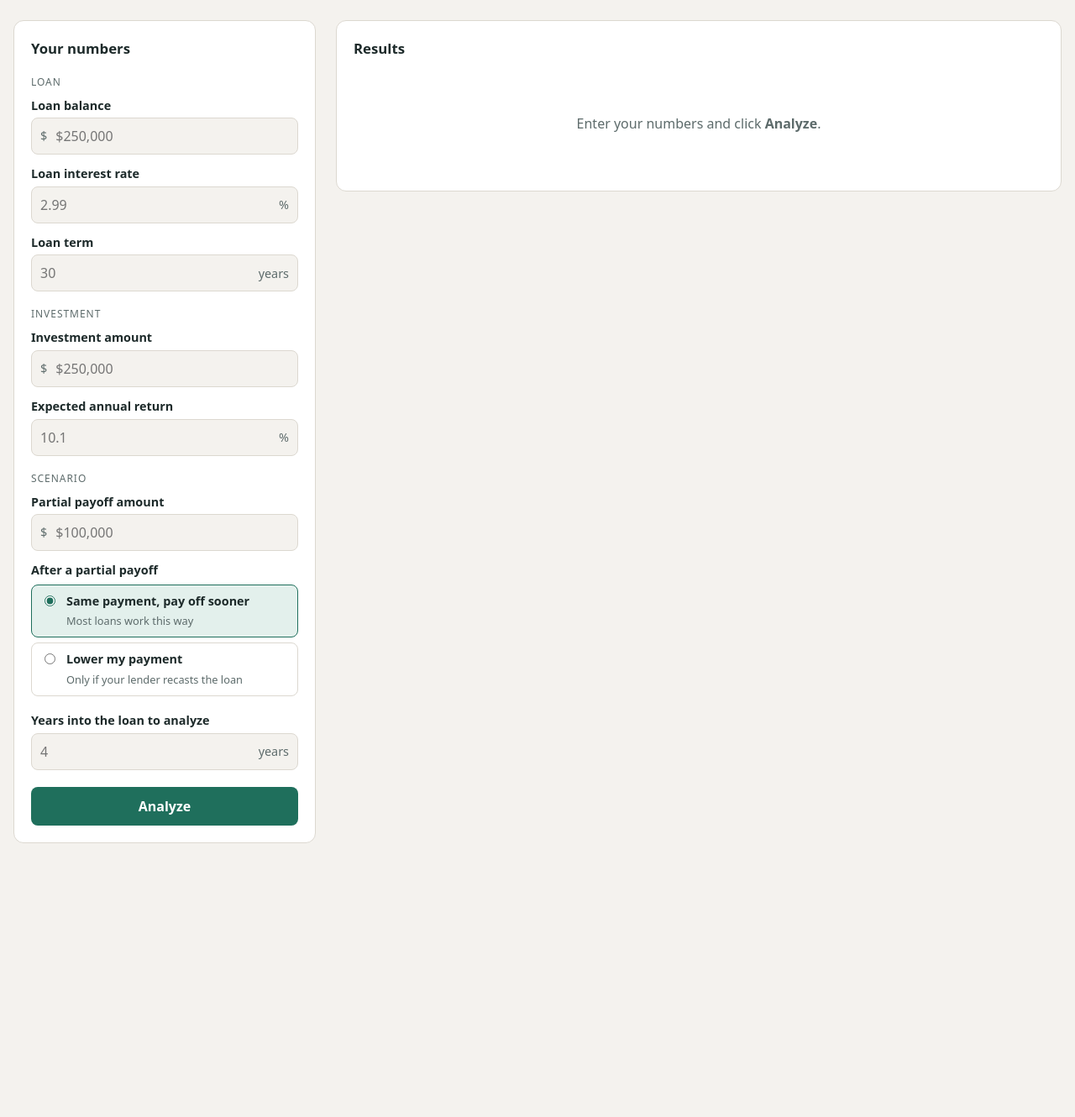
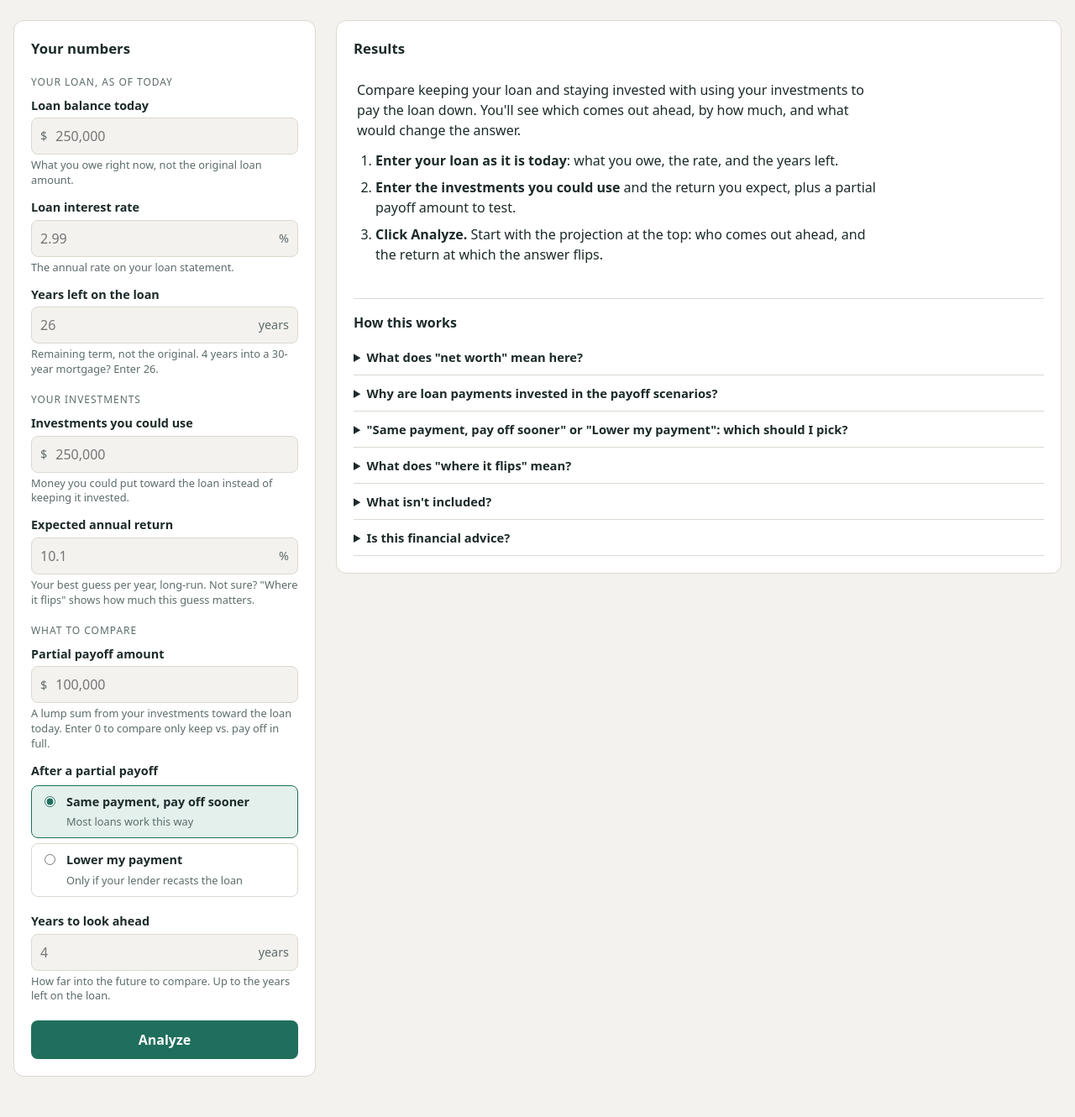
Before and after one commit to timothypaulschmidt/Loan-vs-Investment-Analyzer, a FastAPI app: page / in a window 1280 px wide. Shown: the part 98-1428 px from the top of the page at 84% size. Before the commit the page ends 1102 px from the top, so only its background shows below. Run offline with FastAPI, Linux system fonts and the light colour scheme.

Commit message:
Make the app easier to understand: clear labels, hints, guide, FAQ
- Clearer labels: "Loan balance today", "Years left on the loan",
  "Investments you could use", "Years to look ahead" (the old
  "Loan term" / "Years into the loan" were ambiguous)
- A one-line hint under every field
- First-visit 3-step guide in the empty results area
- "How this works" FAQ (6 collapsed questions) replaces most of the
  fine print
- Group titles and summary chips reworded to match
- Removed the duplicate $ from dollar placeholders

Co-Authored-By: Claude Opus 5.5 <noreply@anthropic.com>
Claude-Session: https://claude.ai/code/session_01ArEsN3HnvLazNN74TwbFKi

```diff
--- a/src/app.py
+++ b/src/app.py
@@ -20,19 +20,29 @@ MAX_AMOUNT = 1_000_000_000  # $1 billion: stops absurd values like 1e308
 # Every form field in one place: the HTML form and the validation both use this list.
 # "limits" are passed straight to parse_number().
 FIELDS = [
-    {"name": "loan_balance", "label": "Loan balance", "placeholder": "$250,000", "prefix": "$",
+    # Loan, as it stands today
+    {"name": "loan_balance", "label": "Loan balance today", "placeholder": "250,000", "prefix": "$",
+     "hint": "What you owe right now, not the original loan amount.",
      "limits": {"min_value": 1, "max_value": MAX_AMOUNT}},
     {"name": "interest_rate", "label": "Loan interest rate", "placeholder": "2.99", "suffix": "%",
+     "hint": "The annual rate on your loan statement.",
      "limits": {"min_value": 0, "max_value": 100, "is_percent": True}},
-    {"name": "loan_years", "label": "Loan term", "placeholder": "30", "suffix": "years",
+    {"name": "loan_years", "label": "Years left on the loan", "placeholder": "26", "suffix": "years",
+     "hint": "Remaining term, not the original. 4 years into a 30-year mortgage? Enter 26.",
      "limits": {"min_value": 1, "max_value": 50, "whole_number": True}},
-    {"name": "investment_balance", "label": "Investment amount", "placeholder": "$250,000", "prefix": "$",
+    # Investments
+    {"name": "investment_balance", "label": "Investments you could use", "placeholder": "250,000", "prefix": "$",
+     "hint": "Money you could put toward the loan instead of keeping it invested.",
      "limits": {"min_value": 0, "max_value": MAX_AMOUNT}},
     {"name": "investment_return", "label": "Expected annual return", "placeholder": "10.1", "suffix": "%",
+     "hint": "Your best guess per year, long-run. Not sure? \"Where it flips\" shows how much this guess matters.",
      "limits": {"min_value": -100, "max_value": 100, "is_percent": True}},
-    {"name": "partial_payoff", "label": "Partial payoff amount", "placeholder": "$100,000", "prefix": "$",
+    # What to compare
+    {"name": "partial_payoff", "label": "Partial payoff amount", "placeholder": "100,000", "prefix": "$",
+     "hint": "A lump sum from your investments toward the loan today. Enter 0 to compare only keep vs. pay off in full.",
      "limits": {"min_value": 0, "max_value": MAX_AMOUNT}},
-    {"name": "scenario_years", "label": "Years into the loan to analyze", "placeholder": "4", "suffix": "years",
+    {"name": "scenario_years", "label": "Years to look ahead", "placeholder": "4", "suffix": "years",
+     "hint": "How far into the future to compare. Up to the years left on the loan.",
      "limits": {"min_value": 1, "max_value": 50, "whole_number": True}},
 ]
 
@@ -57,7 +67,7 @@ def validate(form):
 
     if not {"loan_years", "scenario_years"} & errors.keys():
         if values["scenario_years"] > values["loan_years"]:
-            errors["scenario_years"] = f"Can't be longer than the loan term ({values['loan_years']} years)."
+            errors["scenario_years"] = f"Can't be more than the years left on the loan ({values['loan_years']})."
 
     # The partial payoff choice (radio buttons): anything unexpected falls back to the default
     values["payoff_mode"] = RECAST if form.get("payoff_mode") == RECAST else PAY_OFF_SOONER
--- a/src/templates/index.html
+++ b/src/templates/index.html
@@ -76,6 +76,22 @@
     .input span + input { padding-left: 0; }
     .field.has-error .input { border-color: var(--error); }
     .field .error { color: var(--error); font-size: .85rem; margin-top: 4px; }
+    .field .hint { color: var(--muted); font-size: .8rem; line-height: 1.4; margin-top: 4px; }
+
+    /* First-visit guide */
+    .guide { padding: 8px 4px; max-width: 640px; }
+    .guide-intro { margin: 0 0 12px; }
+    .guide ol { margin: 0; padding-left: 22px; }
+    .guide li { margin-bottom: 8px; }
+
+    /* How this works (FAQ) */
+    .faq { border-top: 1px solid var(--line); margin-top: 24px; padding-top: 16px; }
+    .faq h3 { font-size: 1rem; margin: 0 0 8px; }
+    .faq details { border-bottom: 1px solid var(--line); }
+    .faq summary { cursor: pointer; padding: 10px 0; font-weight: 600; font-size: .92rem; }
+    .faq summary:hover { color: var(--accent); }
+    .faq details p { margin: 0 0 12px; color: var(--muted); font-size: .9rem; max-width: 760px; }
+    .fine a { color: var(--accent); }
     button { width: 100%; margin-top: 8px; padding: 11px; border: 0; border-radius: 8px;
              background: var(--accent); color: var(--on-accent); font: inherit; font-weight: 600; cursor: pointer; }
     button:hover { filter: brightness(1.08); }
@@ -158,17 +174,20 @@
       {% if errors %}<div class="alert">Please fix the highlighted fields.</div>{% endif %}
 
       {% for f in fields %}
-        {% if loop.index0 == 0 %}<div class="group-title">Loan</div>{% endif %}
-        {% if loop.index0 == 3 %}<div class="group-title">Investment</div>{% endif %}
-        {% if loop.index0 == 5 %}<div class="group-title">Scenario</div>{% endif %}
+        {% if loop.index0 == 0 %}<div class="group-title">Your loan, as of today</div>{% endif %}
+        {% if loop.index0 == 3 %}<div class="group-title">Your investments</div>{% endif %}
+        {% if loop.index0 == 5 %}<div class="group-title">What to compare</div>{% endif %}
         <div class="field {{ 'has-error' if f.name in errors }}">
           <label for="{{ f.name }}">{{ f.label }}</label>
           <div class="input">
             {% if f.prefix %}<span>{{ f.prefix }}</span>{% endif %}
             <input id="{{ f.name }}" name="{{ f.name }}" type="text" inputmode="decimal"
-                   placeholder="{{ f.placeholder }}" value="{{ form.get(f.name, '') }}">
+                   placeholder="{{ f.placeholder }}" value="{{ form.get(f.name, '') }}"
+                   aria-describedby="{{ f.name }}-hint">
             {% if f.suffix %}<span>{{ f.suffix }}</span>{% endif %}
           </div>
+          {#- The hint explains what to enter; screen readers read it via aria-describedby -#}
+          <div class="hint" id="{{ f.name }}-hint">{{ f.hint }}</div>
           {% if f.name in errors %}<div class="error">{{ errors[f.name] }}</div>{% endif %}
         </div>
         {#- Right after the partial payoff amount: what happens to the loan afterwards -#}
@@ -193,7 +212,7 @@
       {% if result %}
         {%- set v = values %}
         <div class="inputs-summary">
-          <span class="chip">Loan <b>${{ '{:,.0f}'.format(v.loan_balance) }}</b> at <b>{{ '{:g}'.format(v.interest_rate * 100) }}%</b> for <b>{{ v.loan_years }} yrs</b></span>
+          <span class="chip">Owe <b>${{ '{:,.0f}'.format(v.loan_balance) }}</b> at <b>{{ '{:g}'.format(v.interest_rate * 100) }}%</b>, <b>{{ v.loan_years }} yrs</b> left</span>
           <span class="chip">Invested <b>${{ '{:,.0f}'.format(v.investment_balance) }}</b> at <b>{{ '{:g}'.format(v.investment_return * 100) }}%</b>/yr</span>
           <span class="chip">Partial payoff <b>${{ '{:,.0f}'.format(v.partial_payoff) }}</b>,
             <b>{{ 'lower payment' if v.payoff_mode == 'recast' else 'pay off sooner' }}</b></span>
@@ -298,15 +317,62 @@
           <div class="stat"><div class="label">Interest paid in {{ result.years }} years</div>
             <div class="value">{{ money(result.interest_paid) }}</div></div>
         </div>
-        <p class="fine"><b>Fair comparison:</b> every scenario sets aside the same
-          ${{ '{:,.2f}'.format(result.payment) }} a month (the Keep Loan payment). Whatever the loan doesn't need
-          is invested at your expected return.<br>
-          <b>Net worth</b> here = investments minus loan balance. Your home and other assets are the same in
-          every scenario, so they're left out; the differences between rows are what matter.
-          Returns are assumed steady every year; taxes and market swings aren't included.</p>
+        <p class="fine"><b>Net worth</b> = investments minus loan balance. Every scenario sets aside the same
+          ${{ '{:,.2f}'.format(result.payment) }} a month. See <a href="#how-it-works">How this works</a>.</p>
       {% else %}
-        <div class="empty">Enter your numbers and click <strong>Analyze</strong>.</div>
+        {#- First visit only: a 3-step guide. It disappears once results are shown. -#}
+        <div class="guide">
+          <p class="guide-intro">Compare keeping your loan and staying invested with using your investments
+            to pay the loan down. You'll see which comes out ahead, by how much, and what would change the answer.</p>
+          <ol>
+            <li><b>Enter your loan as it is today</b>: what you owe, the rate, and the years left.</li>
+            <li><b>Enter the investments you could use</b> and the return you expect, plus a partial payoff amount to test.</li>
+            <li><b>Click Analyze.</b> Start with the projection at the top: who comes out ahead, and the return at which the answer flips.</li>
+          </ol>
+        </div>
       {% endif %}
+
+      {#- Always available, closed by default: short answers to the questions people actually ask -#}
+      <section class="faq" id="how-it-works">
+        <h3>How this works</h3>
+        <details>
+          <summary>What does "net worth" mean here?</summary>
+          <p>Your investments minus what you still owe on the loan. Your home, car and other savings are the same
+            in every scenario, so they're left out. The <em>differences</em> between scenarios are what matter.</p>
+        </details>
+        <details>
+          <summary>Why are loan payments invested in the payoff scenarios?</summary>
+          <p>To keep the comparison fair. Every scenario sets aside the same amount each month: the payment you'd
+            make if you kept the loan. If paying down the loan lowers or ends your payment, the money you no longer
+            spend on the loan is invested at your expected return. Otherwise paying off the loan would look worse
+            than it really is.</p>
+        </details>
+        <details>
+          <summary>"Same payment, pay off sooner" or "Lower my payment": which should I pick?</summary>
+          <p>Most loans work like <b>same payment, pay off sooner</b>: an extra lump sum shortens the loan, but your
+            monthly payment doesn't change. A lower payment only happens if your lender <b>recasts</b> the loan,
+            which some mortgage lenders offer on request, often for a fee. If you're not sure, ask your lender
+            or use the default.</p>
+        </details>
+        <details>
+          <summary>What does "where it flips" mean?</summary>
+          <p>It's the annual return at which a different scenario would come out ahead. The further your expected
+            return is from that number, the less the answer depends on your guess being exactly right. The
+            "what if" table shows the results at returns a few points higher and lower.</p>
+        </details>
+        <details>
+          <summary>What isn't included?</summary>
+          <p>Taxes (on investment gains or any loan interest deduction), ups and downs in the market (returns are
+            treated as the same every year), inflation, and fees. It also doesn't weigh how easily you can get to
+            your money: cash in investments can be sold if you need it, while money paid into a loan generally
+            can't be taken back out.</p>
+        </details>
+        <details>
+          <summary>Is this financial advice?</summary>
+          <p>No. It's a projection from the numbers you enter, to help you compare options. For a decision this
+            size, consider talking it through with a financial professional.</p>
+        </details>
+      </section>
     </section>
   </div>
 </div>
```
Also changed, not shown: README.md.
